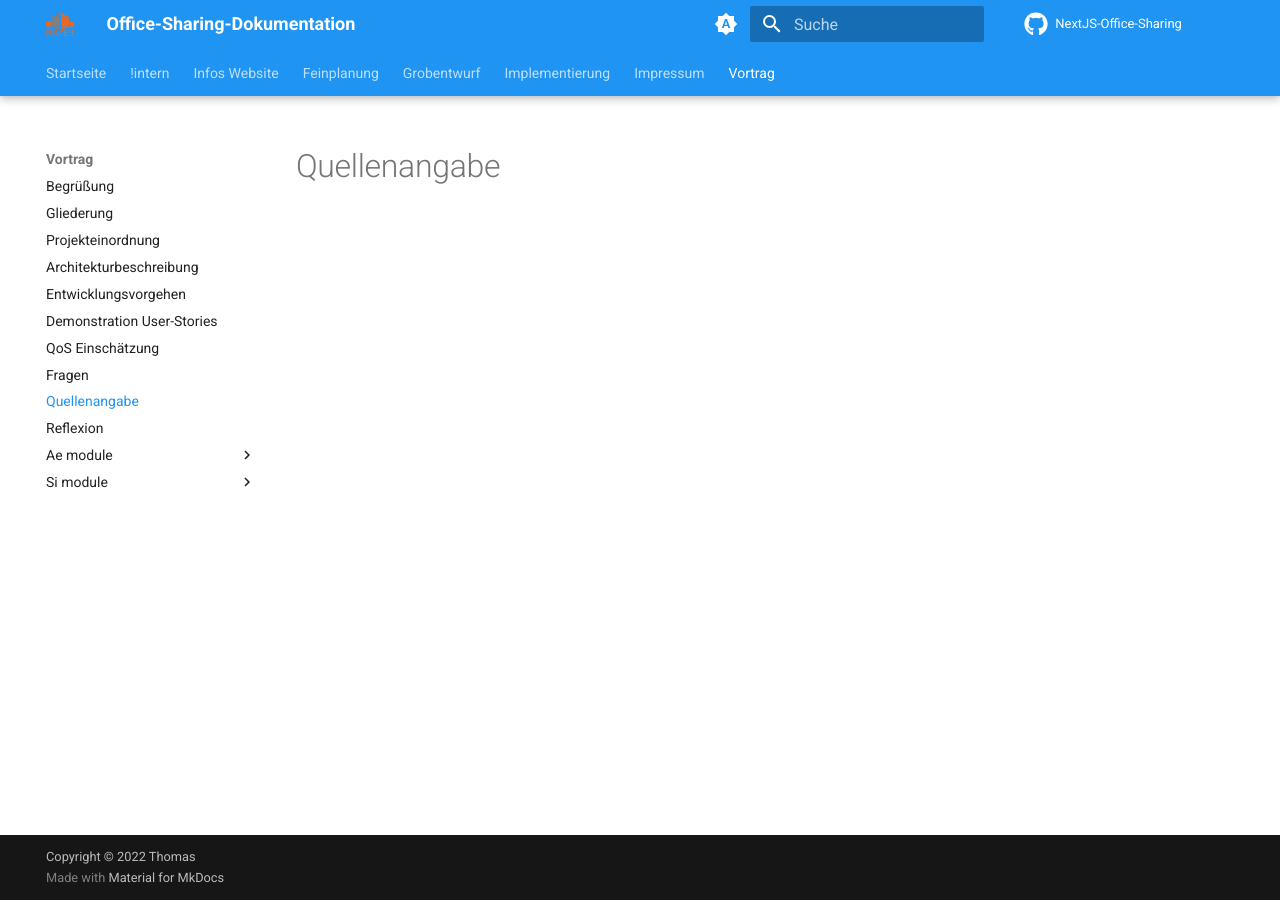
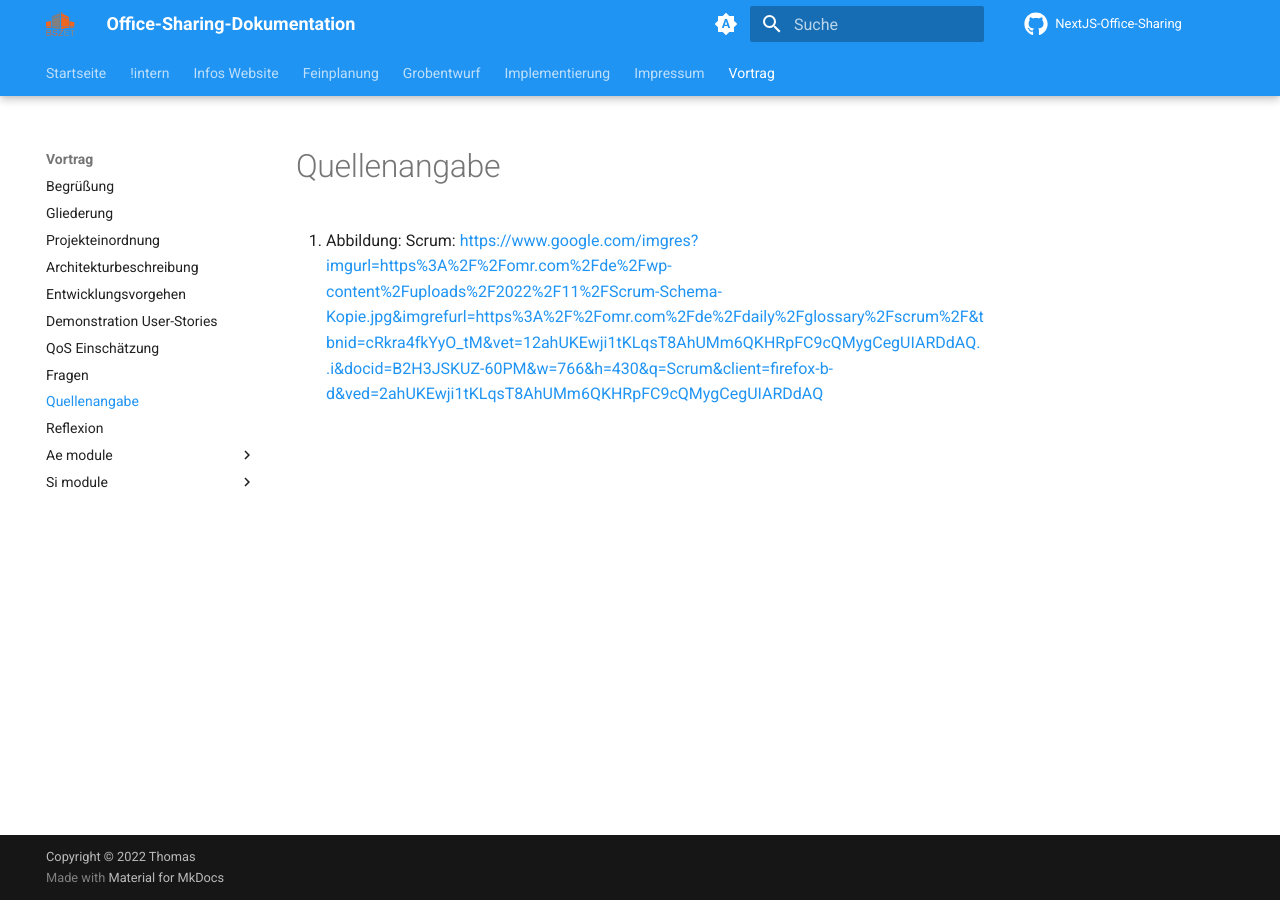
Before and after one commit to gz-bad-erzland-p2/Dokumentation, an MkDocs documentation site: the page built from docs/vortrag/quellenangabe.md, in a window 1280 px wide. Built offline with MkDocs 1.6.1 and Material for MkDocs 9.7.7, drawn with Linux system fonts in a browser that asks for light colours; comment, search, counter and statistics services are not loaded.

Commit message:
Update quellenangabe.md

```diff
--- a/docs/vortrag/quellenangabe.md
+++ b/docs/vortrag/quellenangabe.md
@@ -1 +1,3 @@
 # Quellenangabe
+
+1. Abbildung: Scrum: https://www.google.com/imgres?imgurl=https%3A%2F%2Fomr.com%2Fde%2Fwp-content%2Fuploads%2F2022%2F11%2FScrum-Schema-Kopie.jpg&imgrefurl=https%3A%2F%2Fomr.com%2Fde%2Fdaily%2Fglossary%2Fscrum%2F&tbnid=cRkra4fkYyO_tM&vet=12ahUKEwji1tKLqsT8AhUMm6QKHRpFC9cQMygCegUIARDdAQ..i&docid=B2H3JSKUZ-60PM&w=766&h=430&q=Scrum&client=firefox-b-d&ved=2ahUKEwji1tKLqsT8AhUMm6QKHRpFC9cQMygCegUIARDdAQ
```
